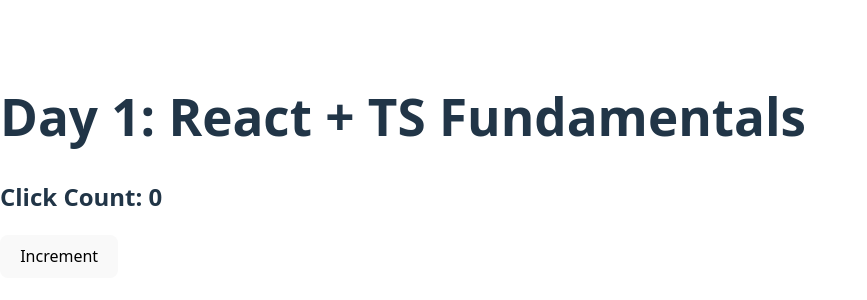
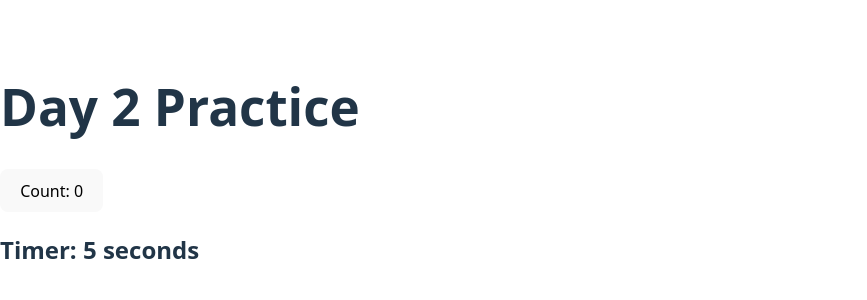
Before and after one commit to GoGouree/react-tracker, a React (Vite) app in the folder vite-project/: page / in a window 1280 px wide. Shown: the part 234-534 px from the top of the page, without its empty margins (0-867 px from the left). Built offline with nearby package versions, Linux system fonts and the light colour scheme.

Commit message:
day 2 practice of props and hooks

```diff
--- a/vite-project/src/App.tsx
+++ b/vite-project/src/App.tsx
@@ -1,25 +1,35 @@
-import { useState } from "react";
+import { useState, useEffect } from "react";
 
-type CounterProps = {
-  label: string;
-};
+function App() {
+  // Counter state
+  const [count, setCount] = useState(0);
 
-function Counter({ label }: CounterProps) {
-  const [count, setCount] = useState<number>(0);
+  // Timer state
+  const [seconds, setSeconds] = useState(0);
+
+  // Timer effect
+  useEffect(() => {
+    const interval = setInterval(() => {
+      setSeconds((prev) => prev + 1);
+    }, 1000);
+
+    // Cleanup when App unmounts
+    return () => clearInterval(interval);
+  }, []);
 
   return (
     <div>
-      <h2>{label}: {count}</h2>
-      <button onClick={() => setCount(count + 1)}>Increment</button>
+      <h1>Day 2 Practice</h1>
+
+      {/* Counter */}
+      <button onClick={() => setCount(count + 1)}>
+        Count: {count}
+      </button>
+
+      {/* Timer */}
+      <h2>Timer: {seconds} seconds</h2>
     </div>
   );
 }
 
-export default function App() {
-  return (
-    <div>
-      <h1>Day 1: React + TS Fundamentals</h1>
-      <Counter label="Click Count" />
-    </div>
-  );
-}
+export default App;
```
